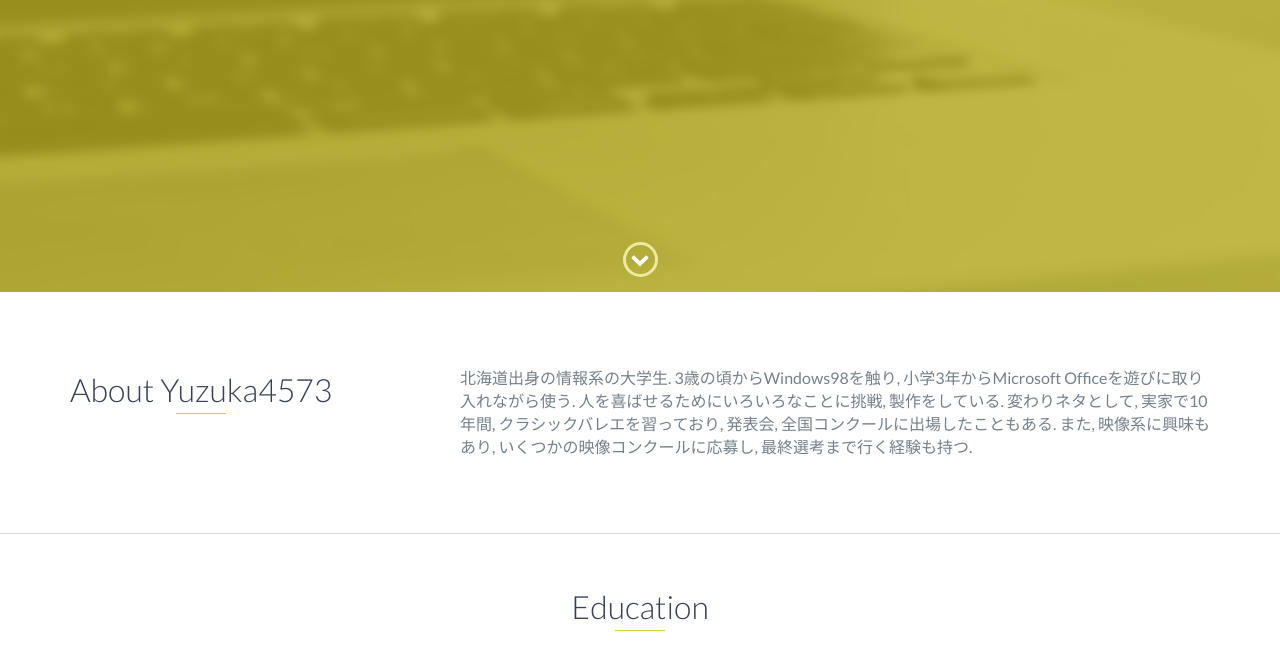
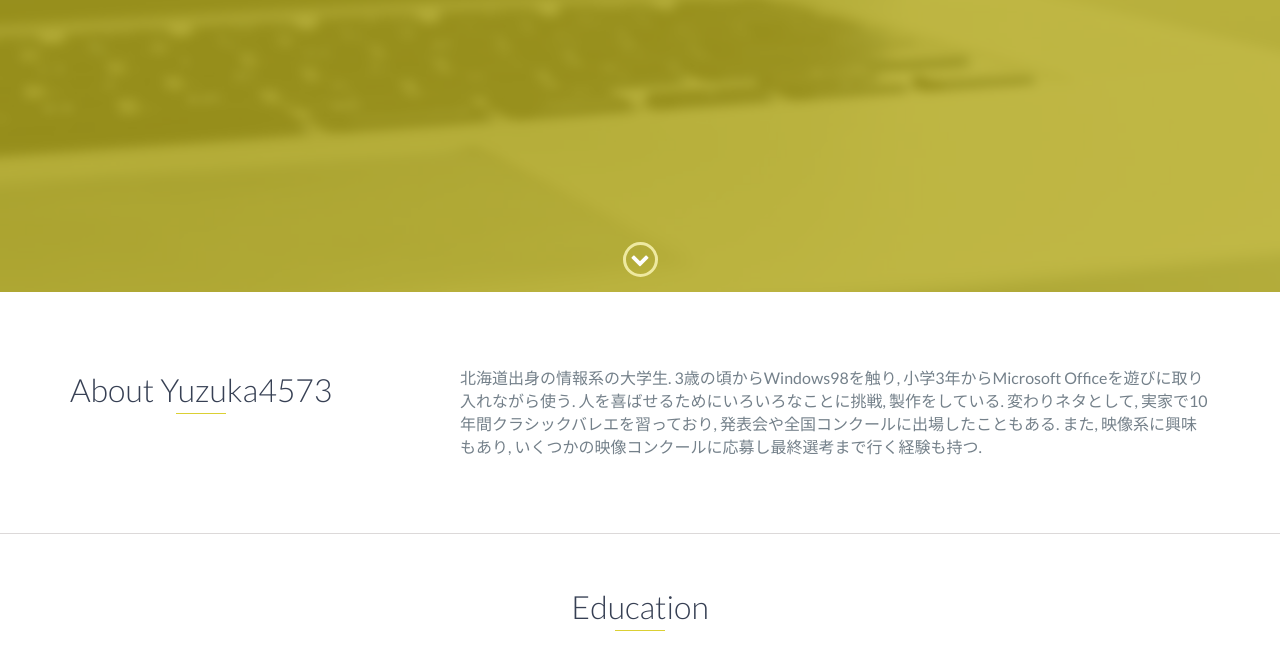
Before and after one commit to yuzuka4573/yuzuka4573.github.io, a website: page index.html in a window 1280 px wide. Shown: the part 508-1163 px from the top of the page. Drawn offline with nearby package versions, Linux system fonts and the light colour scheme.

Commit message:
update the about me

```diff
--- a/index.html
+++ b/index.html
@@ -74,8 +74,8 @@
                     <p>
                         北海道出身の情報系の大学生.
                         3歳の頃からWindows98を触り, 小学3年からMicrosoft Officeを遊びに取り入れながら使う. 人を喜ばせるためにいろいろなことに挑戦, 製作をしている.
-                        変わりネタとして, 実家で10年間, クラシックバレエを習っており, 発表会, 全国コンクールに出場したこともある.
-                        また, 映像系に興味もあり, いくつかの映像コンクールに応募し, 最終選考まで行く経験も持つ.
+                        変わりネタとして, 実家で10年間クラシックバレエを習っており, 発表会や全国コンクールに出場したこともある.
+                        また, 映像系に興味もあり, いくつかの映像コンクールに応募し最終選考まで行く経験も持つ.
 
                     </p>
                 </div>
```
